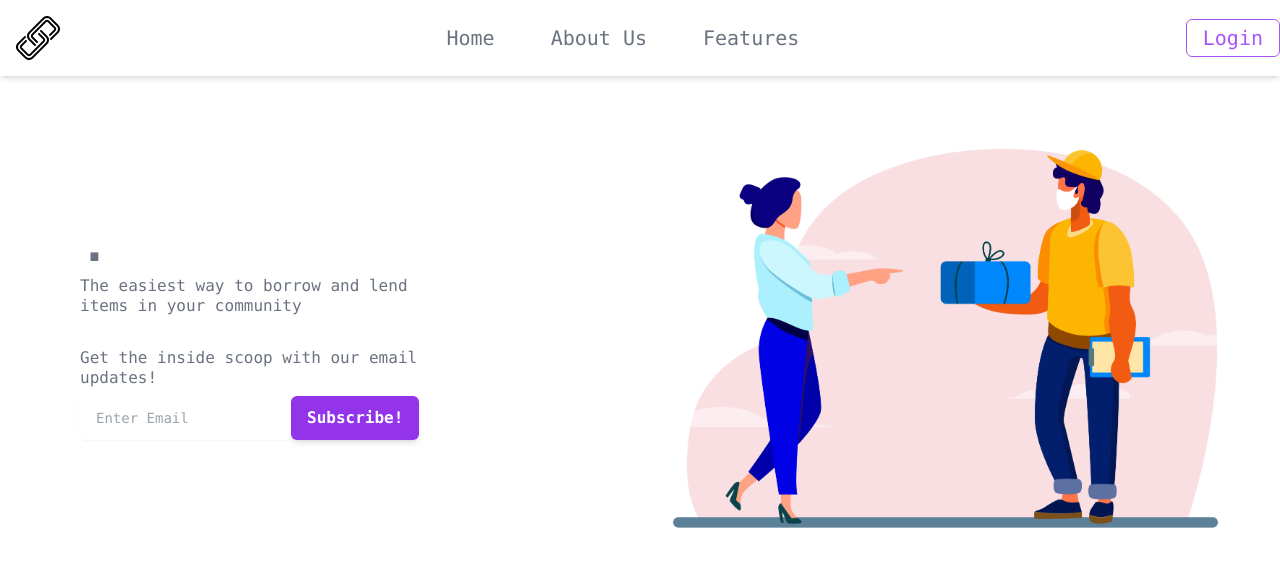
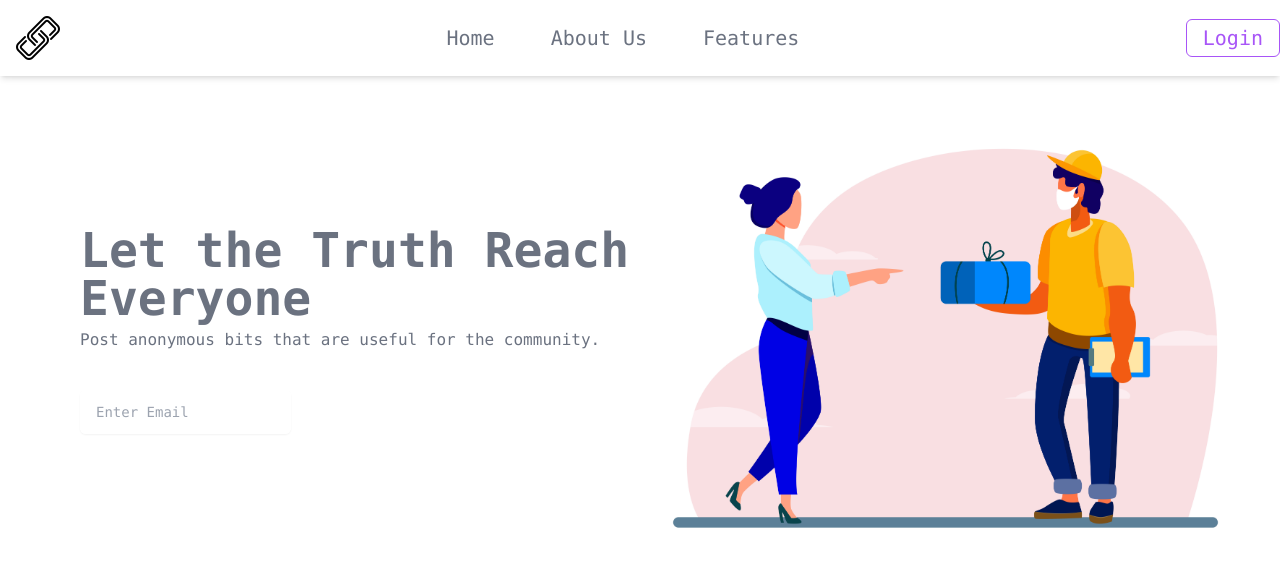
Before and after one commit to duckling69/BlockchainNews, a React (Vite) app: page / in a window 1280 px wide. Shown: the top 566 px of the page. Built offline with nearby package versions, Linux system fonts and the light colour scheme.

Commit message:
text changed hero

```diff
--- a/src/components/Hero.jsx
+++ b/src/components/Hero.jsx
@@ -1,23 +1,22 @@
 import React from 'react';
 import image from './image.jpg'
+import {socialIcons} from '../constants/'
 
 
 const Component = () => {
     return (
         <div className=" font-mono px-4 py-2 mt-[12vh] flex items-center lg:flex-row flex-col-reverse">
             {/* Text and input */}
-            <div className="text-gray-500 leading-tight pl-[5vw] max-w-md lg:ml-0 lg:mr-auto lg:mx-0 ">
-                <h1 className="text-5xl font-semibold"> .</h1>
-                <p className="mt-2">The easiest way to borrow and lend items in your community</p>
+            <div className="text-gray-500 leading-tight pl-[5vw] max-w-fit lg:ml-0 lg:mr-auto lg:mx-0 ">
+                <h1 className="text-5xl font-semibold"> Let the Truth Reach Everyone</h1>
+                <p className="mt-2"> Post anonymous bits that are useful for the community. </p>
                 <div className="mt-6 lg:flex flex flex-col lg:justify-between">
-                    <p className="mt-2">Get the inside scoop with our email updates!</p>
+                    <p className="mt-2"></p>
                     <div className='flex flex-row mt-2'>
                         <div className="relative rounded-md shadow-sm mt-4 lg:mt-0">
                             <input type="text" className="form-input py-3 px-4 block w-full leading-5 rounded-md transition duration-150 ease-in-out sm:text-sm sm:leading-5" placeholder="Enter Email" />
                         </div>
-                        <button className="px-4 py-3 font-semibold leading-5 rounded-md text-white bg-purple-600 shadow-md hover:bg-purple-500 focus:outline-none focus:bg-purple-500 mt-2 lg:mt-0">
-                            Subscribe!
-                        </button>
+                        {/* {"Icons for social"} */}
                     </div>
 
                 </div>
```
